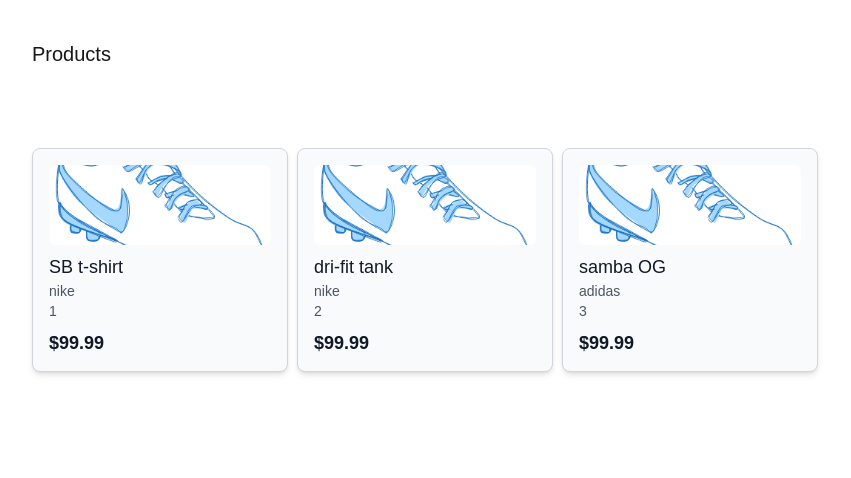
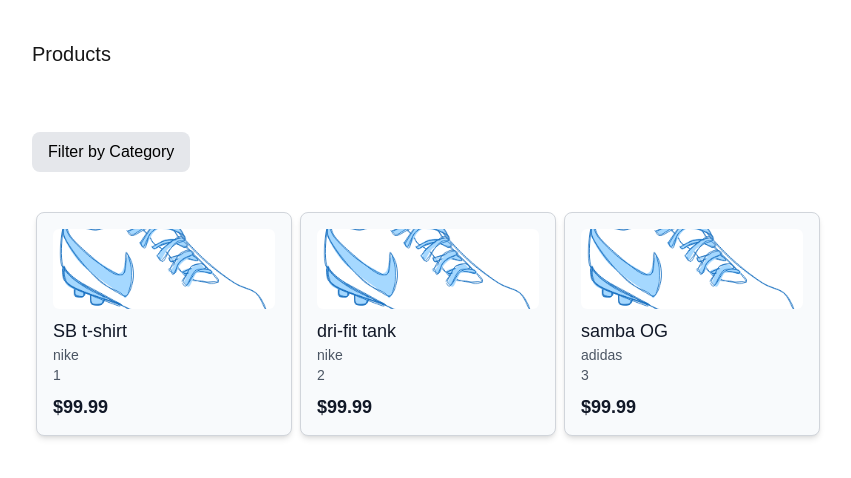
Before and after one commit to Clavvv/OnlineMarketplace, a Next.js app: page /products in a window 1280 px wide. Shown: the top 478 px of the page, without its empty margins (188-1039 px from the left). Built offline with nearby package versions, Linux system fonts and the light colour scheme.

Commit message:
add new ui element and dummy functions for products filter

```diff
--- a/app/products/page.js
+++ b/app/products/page.js
@@ -4,15 +4,14 @@
 import ProductLoadingCard from '../components/ProductLoadingCard'
 import { FiPlus, FiEdit, FiTrash, FiX } from "react-icons/fi"
 
-/*
-need to handle isLoading skeleton stuff in this function and not in productCard
-*/
 
 export default function Products() {
 
     const [isLoading, setIsLoading] = useState(true)
     const [products, setProducts] = useState([])
     const [modalToggle, setModalToggle] = useState('')
+    const [filterIsOpen, setFilterisOpen] = useState(false)
+    const [filterSelectedOption, setFilterSelectedOption] = useState("All")
     const [formData, setFormData] = useState({
         productName: '',
         brand: '',
@@ -65,6 +64,11 @@
             ...prevData,
             [name]: value
         }))
+    }
+
+    const toggleDropdown = () => setFilterfilterIsOpen(!filterfilterIsOpen)
+    const handleFilter = (category) => {
+        console.log('we will do something here eventually')
     }
 
     const createModal = <div className="fixed inset-0 bg-black bg-opacity-50 flex items-center justify-center z-50">
@@ -299,12 +303,34 @@
                 <button
                     className='flex items-center justify-center w-10 h-10 mx-2 rounded-lg text-white hover:bg-red-600 transition transform hover:scale-105'
                     title='Delete account'
-                    onClick ={(e) => setModalToggle('delete')}
+                    onClick={(e) => setModalToggle('delete')}
                 >
                     <FiTrash size={20} />
                 </button>
             </div>
-            <div className='grid mt-10 ml-[220px] grid-cols-2 sm:grid-cols-2 md:grid-cols-4 gap-y-6'>
+                <div className="ml-[220px] mt-6">
+                    <div className="relative inline-block">
+                        <div className="relative">
+                            <button
+                                className="block w-full px-4 py-2 bg-gray-200 rounded-lg text-black focus:outline-none"
+                                onClick={() => setFilterisOpen(!filterIsOpen)}
+                            >
+                                Filter by Category
+                            </button>
+                            {filterIsOpen && (
+                                <div className="absolute mt-2 w-full bg-white shadow-lg rounded-lg z-10">
+                                    <ul className="py-2 text-gray-700">
+                                        <li className="px-4 py-2 cursor-pointer hover:bg-gray-300" onClick={() => handleFilter('shirts')}>Shirts</li>
+                                        <li className="px-4 py-2 cursor-pointer hover:bg-gray-300" onClick={() => handleFilter('shoes')}>Shoes</li>
+                                        <li className="px-4 py-2 cursor-pointer hover:bg-gray-300" onClick={() => handleFilter('pants')}>Pants</li>
+                                        <li className="px-4 py-2 cursor-pointer hover:bg-gray-300" onClick={() => handleFilter('accessories')}>Accessories</li>
+                                    </ul>
+                                </div>
+                            )}
+                        </div>
+                    </div>
+                </div>
+            <div className='grid mt-10 ml-56 grid-cols-2 sm:grid-cols-2 md:grid-cols-4 gap-y-6'>
                 {isLoading ? new Array(3).fill(null).map((_, index) => (
                     <ProductLoadingCard key={index} />))
 
```
Lines whose indentation alone changed are shown as unchanged.
